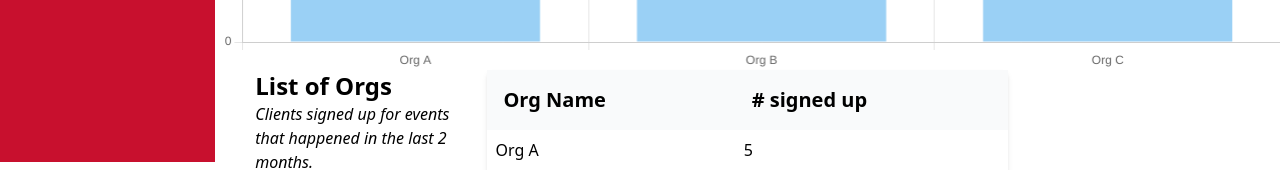
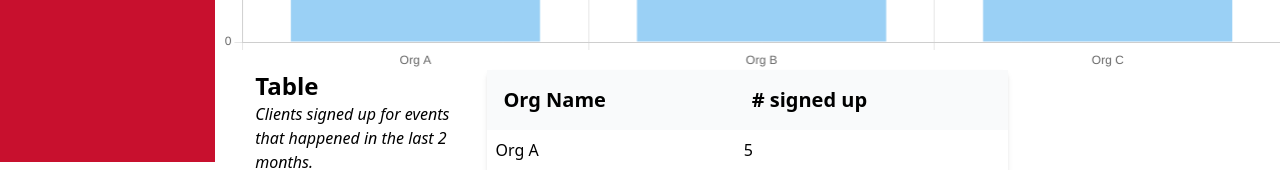
Before and after one commit to CIS-Fall-2022/project-cis_4339_project_-41, a Vue app in the folder frontend/: page / in a window 1280 px wide. Shown: the part 638-808 px from the top of the page. Built offline with nearby package versions, Linux system fonts and the light colour scheme; no server answers.

Commit message:
Update dashboard.vue

```diff
--- a/frontend/src/components/dashboard.vue
+++ b/frontend/src/components/dashboard.vue
@@ -7,7 +7,7 @@
     <!-- Display Table -->
     <div class="grid grid-cols-1 sm:grid-cols-2 md:grid-cols-4 gap-x-6 gap-y-10">
       <div class="ml-10">
-        <h2 class="text-2xl font-bold">List of Orgs</h2>
+        <h2 class="text-2xl font-bold">Table</h2>
         <h3 class="italic">Clients signed up for events that happened in the last 2 months.</h3>
       </div>
       <div class="flex flex-col col-span-2">
```
